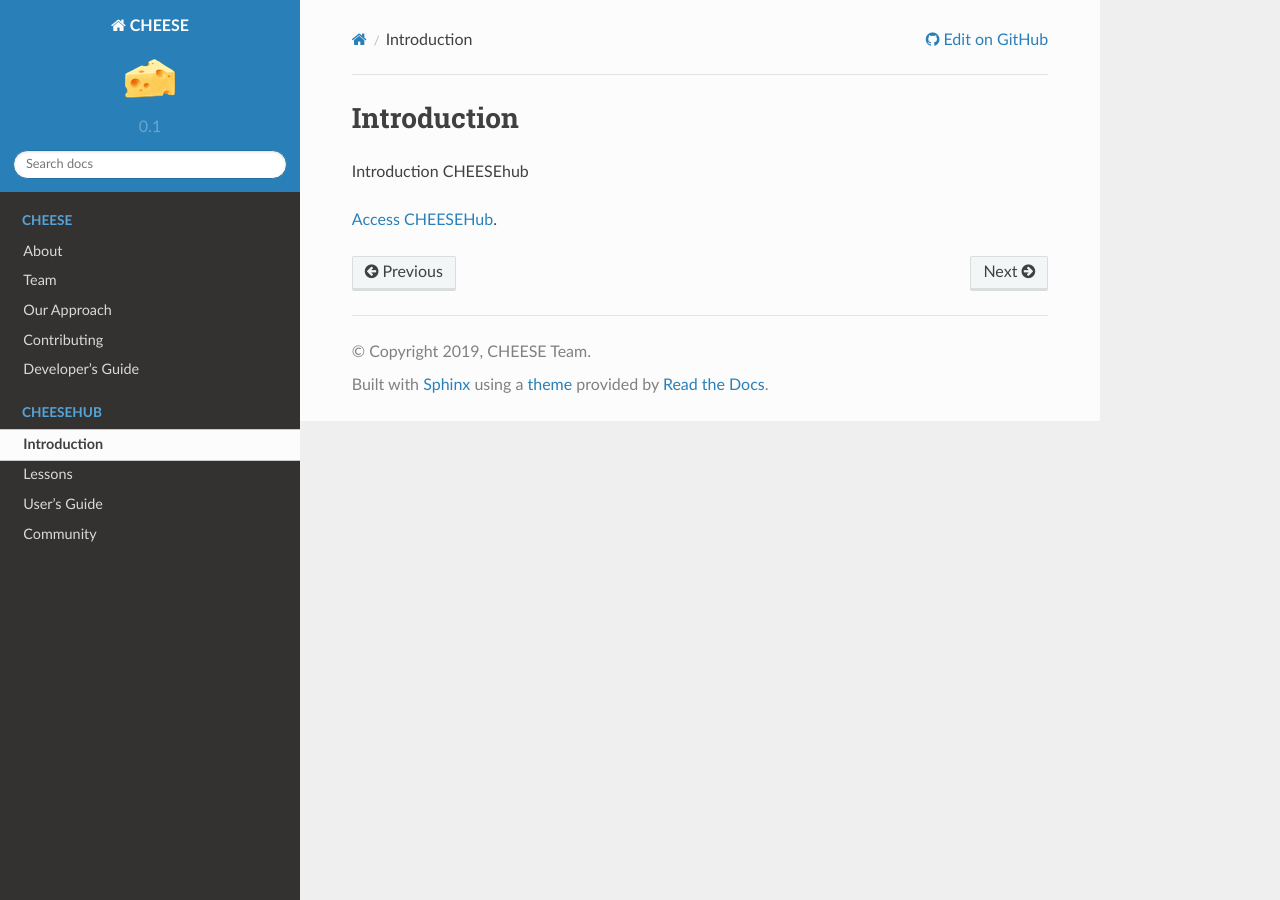
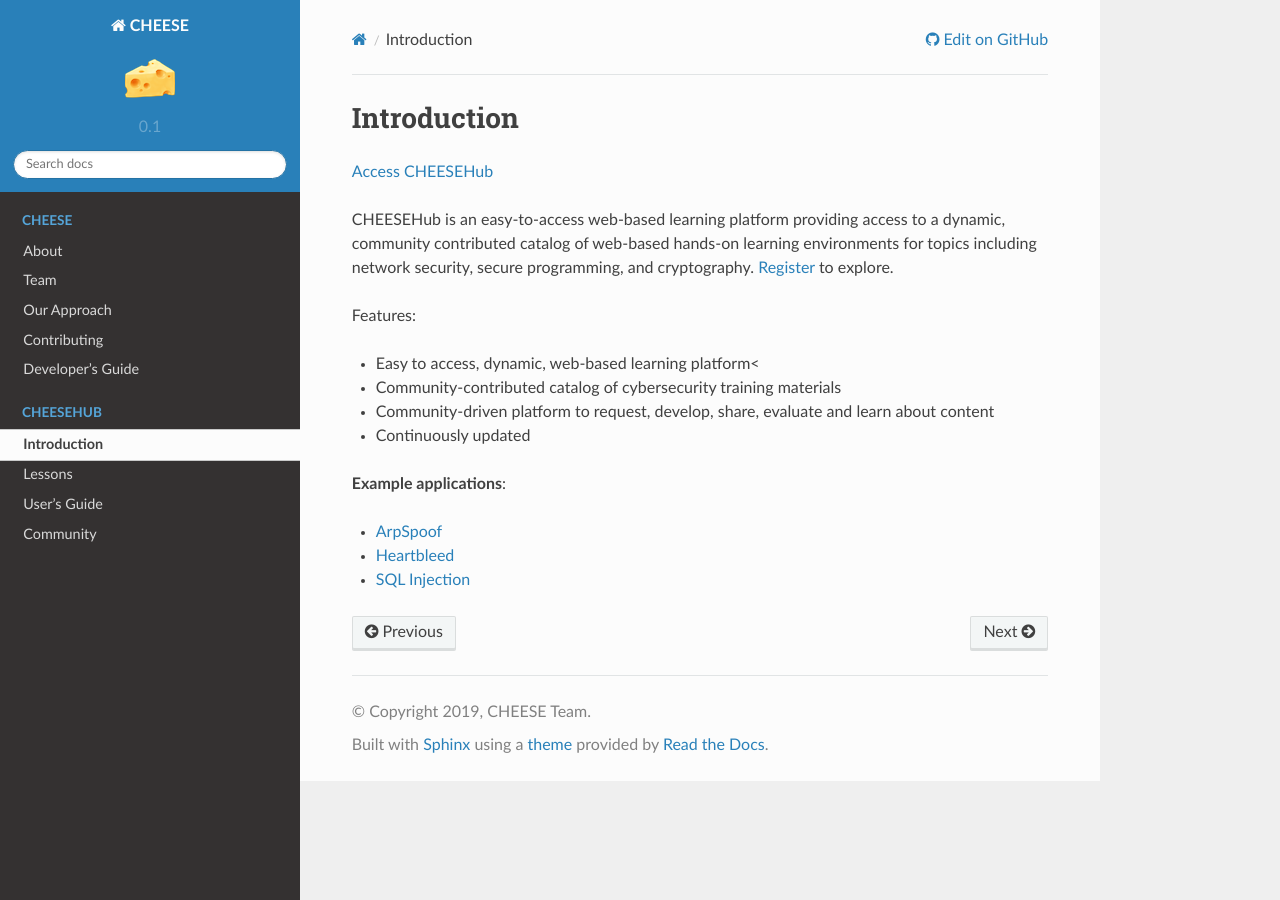
Before and after one commit to cheese-hub/cheesehub, a Sphinx documentation site: the page built from docs/source/cheesehub.rst, in a window 1280 px wide. Built offline with Sphinx 7.4.7 and the Read the Docs theme 2.0.0, drawn with Linux system fonts in a browser that asks for light colours.

Commit message:
Added basic CHEESEHub description

```diff
--- a/docs/source/cheesehub.rst
+++ b/docs/source/cheesehub.rst
@@ -2,11 +2,28 @@
 ============
 
 
-Introduction CHEESEhub
+|cheesehub_link|
 
+CHEESEHub is an  easy-to-access web-based learning platform providing access
+to a dynamic, community contributed catalog of web-based hands-on learning
+environments for topics including network security, secure programming,
+and cryptography. `Register <a href="https://www.hub.cheesehub.org/login/register>`_
+to explore.
 
-|cheesehub_link|.
+Features:
+
+* Easy to access, dynamic, web-based learning platform<
+* Community-contributed catalog of cybersecurity training materials
+* Community-driven platform to request, develop, share, evaluate and learn about content
+* Continuously updated
+
 
 .. |cheesehub_link| raw:: html
 
    <a href="https://www.hub.cheesehub.org" target="_blank">Access CHEESEHub</a>
+
+**Example applications**:
+
+* `ArpSpoof <https://www.hub.cheesehub.org/dashboard/home/?quickstart=arpspoofhacker>`_
+* `Heartbleed <https://www.hub.cheesehub.org/dashboard/home/?quickstart=heartbleedhacker>`_
+* `SQL Injection <https://www.hub.cheesehub.org/dashboard/home/?quickstart=sqlinjection>`_
--- a/docs/source/lessons/index.rst
+++ b/docs/source/lessons/index.rst
@@ -21,10 +21,6 @@
      - |github_icon|_
      - Rajesh Kalyanam
 
-
-
 .. |github_icon| image:: https://github.com/favicon.ico
    :width: 20px
 .. _github_icon: https://github.com/cheese-hub/network-security
-
-https://cheese-hub.github.io/network-security
```
